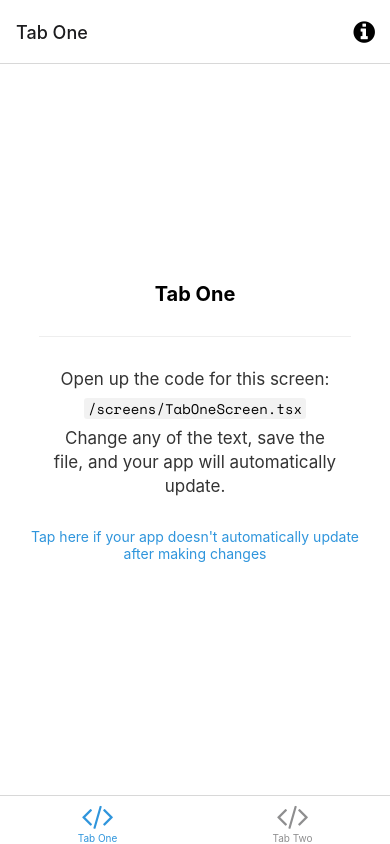
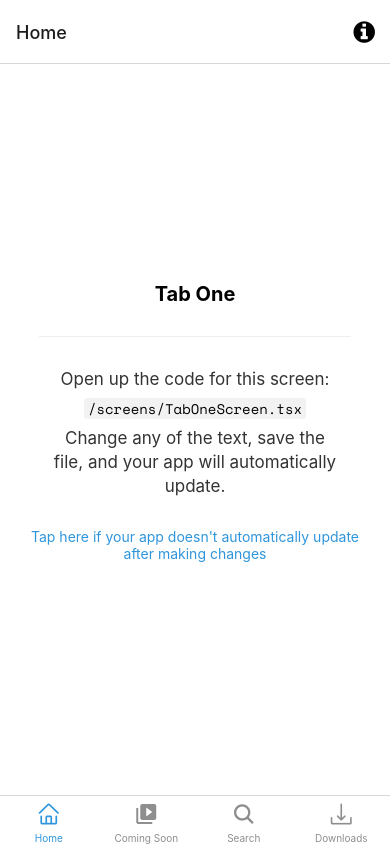
Before and after one commit to vusirikala/Netflix-Clone, a React Native app: screen /Home in a window 390 px wide. Built offline with nearby package versions, Linux system fonts and the light colour scheme; what expo-linking would draw is missing.

Commit message:
Setup bottom tab navigator

```diff
--- a/app.json
+++ b/app.json
@@ -6,7 +6,7 @@
         "orientation": "portrait",
         "icon": "./assets/images/icon.png",
         "scheme": "myapp",
-    "userInterfaceStyle": "automatic",
+        "userInterfaceStyle": "dark",
         "splash": {
             "image": "./assets/images/splash.png",
             "resizeMode": "contain",
--- a/navigation/LinkingConfiguration.ts
+++ b/navigation/LinkingConfiguration.ts
@@ -15,7 +15,7 @@ const linking: LinkingOptions<RootStackParamList> = {
     screens: {
       Root: {
         screens: {
-          TabOne: {
+          Home: {
             screens: {
               TabOneScreen: 'one',
             },
--- a/navigation/index.tsx
+++ b/navigation/index.tsx
@@ -3,7 +3,7 @@
  * https://reactnavigation.org/docs/getting-started
  *
  */
-import { FontAwesome } from '@expo/vector-icons';
+import { FontAwesome, AntDesign, MaterialIcons, Ionicons } from '@expo/vector-icons';
 import { createBottomTabNavigator } from '@react-navigation/bottom-tabs';
 import { NavigationContainer, DefaultTheme, DarkTheme } from '@react-navigation/native';
 import { createNativeStackNavigator } from '@react-navigation/native-stack';
@@ -58,16 +58,16 @@ function BottomTabNavigator() {
 
   return (
     <BottomTab.Navigator
-      initialRouteName="TabOne"
+      initialRouteName="Home"
       screenOptions={{
         tabBarActiveTintColor: Colors[colorScheme].tint,
       }}>
       <BottomTab.Screen
-        name="TabOne"
+        name="Home"
         component={TabOneScreen}
-        options={({ navigation }: RootTabScreenProps<'TabOne'>) => ({
-          title: 'Tab One',
-          tabBarIcon: ({ color }) => <TabBarIcon name="code" color={color} />,
+        options={({ navigation }: RootTabScreenProps<'Home'>) => ({
+          title: 'Home',
+          tabBarIcon: ({ color }) => <AntDesign name="home" size={24} color={color} />,
           headerRight: () => (
             <Pressable
               onPress={() => navigation.navigate('Modal')}
@@ -85,11 +85,27 @@ function BottomTabNavigator() {
         })}
       />
       <BottomTab.Screen
-        name="TabTwo"
+        name="Coming_Soon"
         component={TabTwoScreen}
         options={{
-          title: 'Tab Two',
-          tabBarIcon: ({ color }) => <TabBarIcon name="code" color={color} />,
+          title: 'Coming Soon',
+          tabBarIcon: ({ color }) => <MaterialIcons name="video-library" size={24} color={color} />
+        }}
+      />
+      <BottomTab.Screen
+        name="Search"
+        component={TabTwoScreen}
+        options={{
+          title: 'Search',
+          tabBarIcon: ({ color }) => <Ionicons name="search" size={24} color={color} />
+        }}
+      />
+      <BottomTab.Screen
+        name="Downloads"
+        component={TabTwoScreen}
+        options={{
+          title: 'Downloads',
+          tabBarIcon: ({ color }) => <AntDesign name="download" size={24} color={color} />
         }}
       />
     </BottomTab.Navigator>
--- a/screens/TabOneScreen.tsx
+++ b/screens/TabOneScreen.tsx
@@ -4,7 +4,7 @@ import EditScreenInfo from '../components/EditScreenInfo';
 import { Text, View } from '../components/Themed';
 import { RootTabScreenProps } from '../types';
 
-export default function TabOneScreen({ navigation }: RootTabScreenProps<'TabOne'>) {
+export default function TabOneScreen({ navigation }: RootTabScreenProps<'Home'>) {
   return (
     <View style={styles.container}>
       <Text style={styles.title}>Tab One</Text>
--- a/types.tsx
+++ b/types.tsx
@@ -25,8 +25,10 @@ export type RootStackScreenProps<Screen extends keyof RootStackParamList> = Nati
 >;
 
 export type RootTabParamList = {
-  TabOne: undefined;
-  TabTwo: undefined;
+  Home: undefined;
+  Search: undefined;
+  Coming_Soon: undefined;
+  Downloads: undefined
 };
 
 export type RootTabScreenProps<Screen extends keyof RootTabParamList> = CompositeScreenProps<
```
Lines whose indentation alone changed are shown as unchanged.
